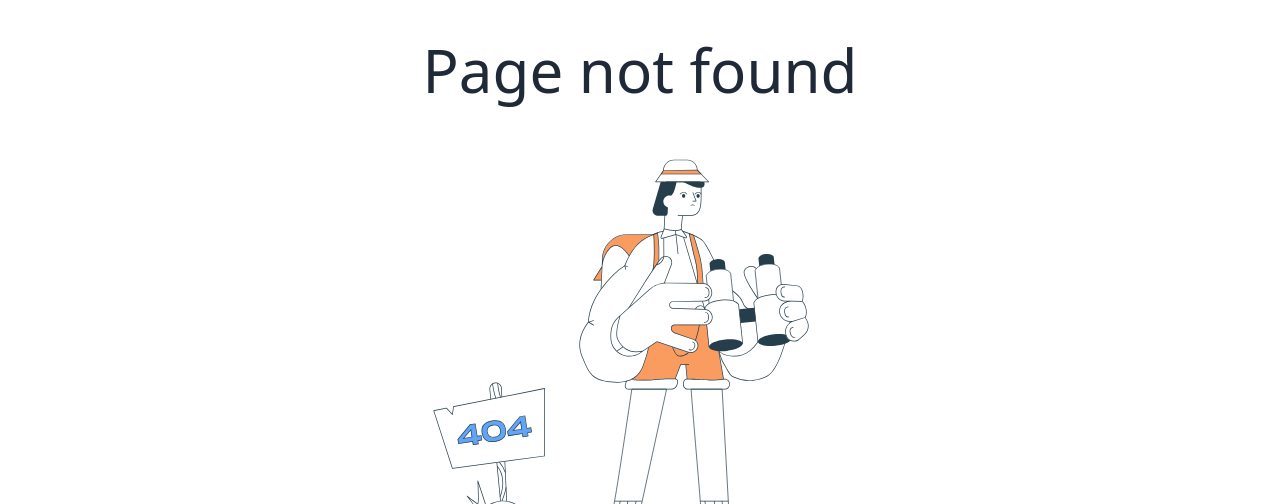
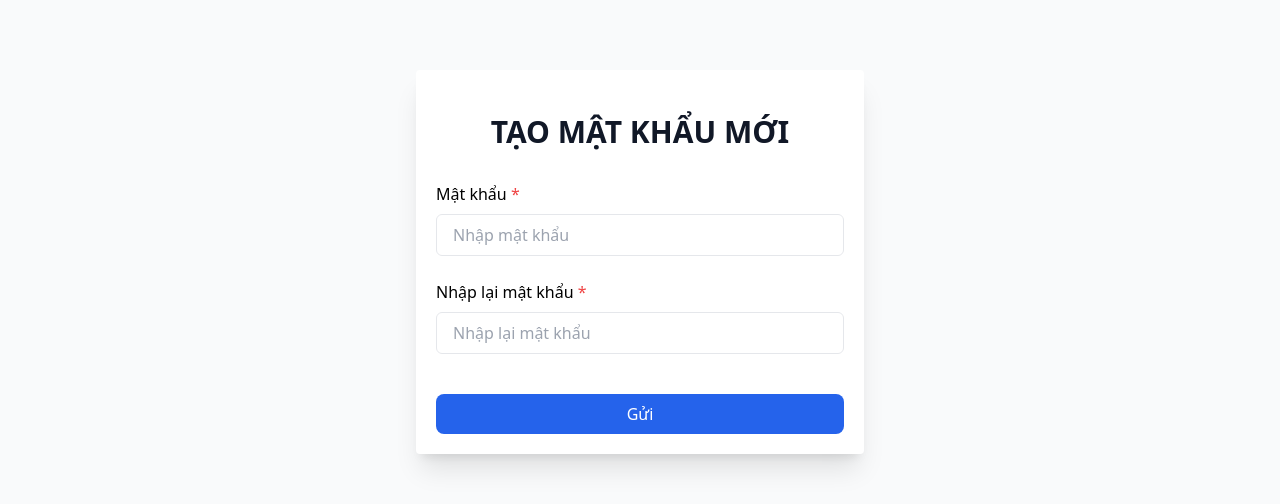
Before and after one commit to thanhdat274/DATN_TKW_12_QUANLYPHONGTRO247, a Next.js app: page /auth/reset-password in a window 1280 px wide. Before the commit this address had no page. Shown: the part 220-724 px from the top of the page. Built offline with nearby package versions, Linux system fonts and the light colour scheme.

Commit message:
Create reset-password.tsx

```diff
--- /dev/null
+++ b/src/pages/auth/reset-password.tsx
@@ -0,0 +1,10 @@
+import Resetpassword from '@/components/auth/resetPassword';
+import React from 'react';
+
+type Props = {};
+
+const ResetPassword = (props: Props) => {
+  return <Resetpassword />;
+};
+
+export default ResetPassword;
```
